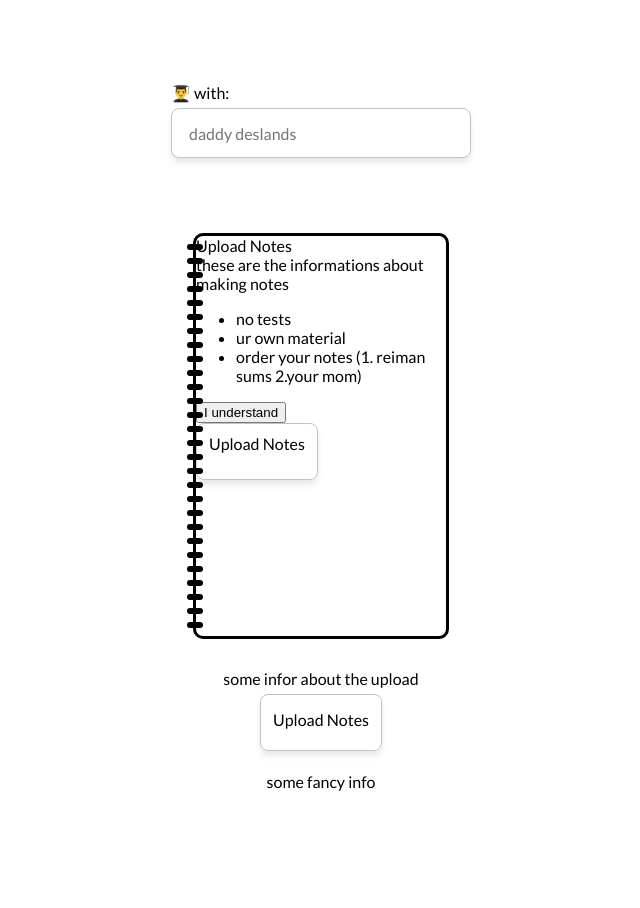
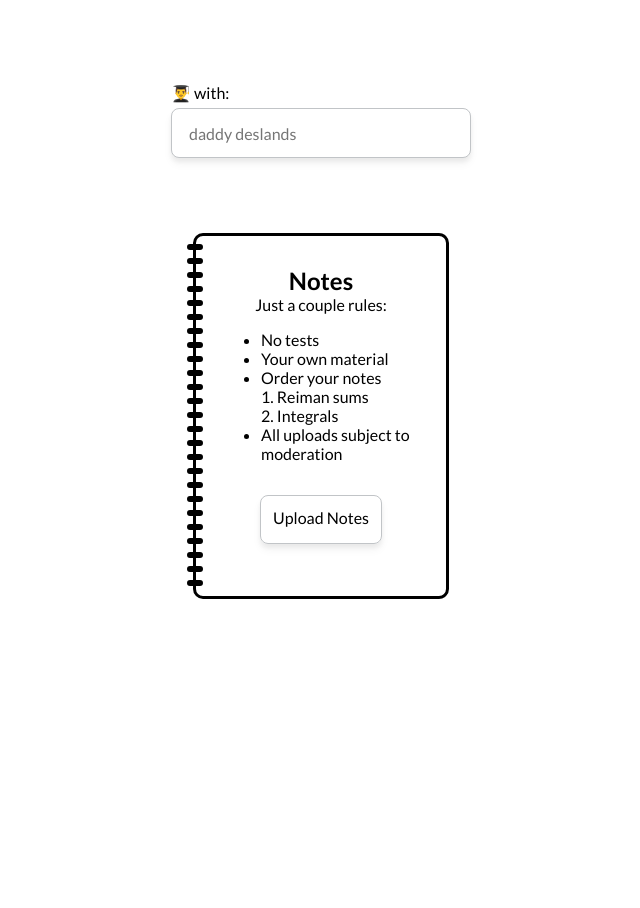
Before and after one commit to rhotter/marinotes, a Flask app: page /share in a window 1280 px wide. Shown: the part 566-1474 px from the top of the page, without its empty margins (319-959 px from the left). After the commit the page ends 1165 px from the top, so only its background shows below. Run offline with Flask 2, Linux system fonts and the light colour scheme.

Commit message:
almost finised

```diff
--- a/static/css/share.css
+++ b/static/css/share.css
@@ -142,8 +142,8 @@ input[type="file"] {
 		border-bottom-right-radius: 8px;
 		border-bottom-left-radius: 8px;
 		font-size: 16px;
-		padding-top: 10px;
-		padding-bottom: 10px;
+		padding-top: 12px;
+		padding-bottom: 0px;
 		height: 35px;
 		box-shadow: 0 4px 4px 0 rgba(0, 0, 0, 0.05), 0 6px 10px 0 rgba(0, 0, 0, 0.045);
 		text-align: center;
@@ -156,10 +156,13 @@ input[type="file"] {
 .pageDRW{
 	border: 3px solid black;
 	border-radius: 10px;
-	height: 400px;
-	width: 250px;
+	height: 350px;
+	width: 200px;
 	margin: 0 auto;
 	position: relative;
+	padding-left: 25px;
+	padding-right: 25px;
+	padding-top: 10px;
 }
 
 .rectHold{
@@ -177,9 +180,23 @@ input[type="file"] {
 }
 
 .noteTitle{
+	font-family: Lato, sans-serif;
+  font-size: 18pt;
+  color: black;
+	text-align: center;
+	font-weight: 550;
+	padding-top: 20px;
+}
 
+.noteUpHolder{
+	text-align: center;
 }
 
 .noteBody{
+	height: 200px;
+}
 
+.notePrev{
+	height: 200px;
+	display: none;
 }
--- a/templates/share.html
+++ b/templates/share.html
@@ -79,48 +79,28 @@
 					<div class="rectHold">
 						<div class="rectDRW"></div><div class="rectDRW"></div><div class="rectDRW"></div><div class="rectDRW"></div><div class="rectDRW"></div><div class="rectDRW"></div><div class="rectDRW"></div><div class="rectDRW"></div><div class="rectDRW"></div>
 						<div class="rectDRW"></div><div class="rectDRW"></div><div class="rectDRW"></div><div class="rectDRW"></div><div class="rectDRW"></div><div class="rectDRW"></div><div class="rectDRW"></div><div class="rectDRW"></div><div class="rectDRW"></div>
-						<div class="rectDRW"></div><div class="rectDRW"></div><div class="rectDRW"></div><div class="rectDRW"></div><div class="rectDRW"></div><div class="rectDRW"></div><div class="rectDRW"></div><div class="rectDRW"></div><div class="rectDRW"></div>
+						<div class="rectDRW"></div><div class="rectDRW"></div><div class="rectDRW"></div><div class="rectDRW"></div><div class="rectDRW"></div><div class="rectDRW"></div>
 						<div class="rectDRW"></div>
 					</div>
 
-					<div class="noteTitle"> Upload Notes </div>
-					<div class="noteBody">
-						these are the informations about making notes
+					<div class="noteTitle">Notes</div>
+					<div id="noteBd" class="noteBody">
+						<div style="text-align: center;">Just a couple rules:</div>
 						<ul>
-							<li>no tests</li>
-							<li> ur own material</li>
-							<li>order your notes (1. reiman sums 2.your mom)</li>
+							<li>No tests</li>
+							<li>Your own material</li>
+							<li>Order your notes <br> 1. Reiman sums<br> 2. Integrals </li>
+							<li>All uploads subject to moderation</li>
 						</ul>
-
 					 </div>
-					<button class="noteAgr"> I understand </button>
-
+					 <div id='notePr' class="notePrev"></div>
 					<div class="noteUpHolder">
 						<label for="file1" class="uploadStyle">
 							Upload Notes
 						</label>
-						<input id="file1" type="file" accept=".pdf" multiple>
+						<input oninput="inputNotes();"id="file1" type="file" accept=".pdf" multiple>
 					</div>
-
 				</div>
-
-
-			</div>
-
-			<div style="text-align: center;" class="inputHolder">
-				<div>
-					some infor about the upload
-				</div>
-				<label for="file1" class="uploadStyle">
-					Upload Notes
-				</label>
-				<input id="file1" type="file" accept=".pdf" multiple>
-				<p> some fancy info </p>
-
-							<!-- <div class="buttonHolder">
-								<button type="button" onclick="prevStep()">previous</button>
-								<button id="tBut" disabled type ="button" style="text-align:right;" onclick="nextStep()">Submit</button>
-							</div> -->
 			</div>
 		</div>
 	</div>
```
Also changed, not shown: static/js/share.js (+35 -0 lines).
